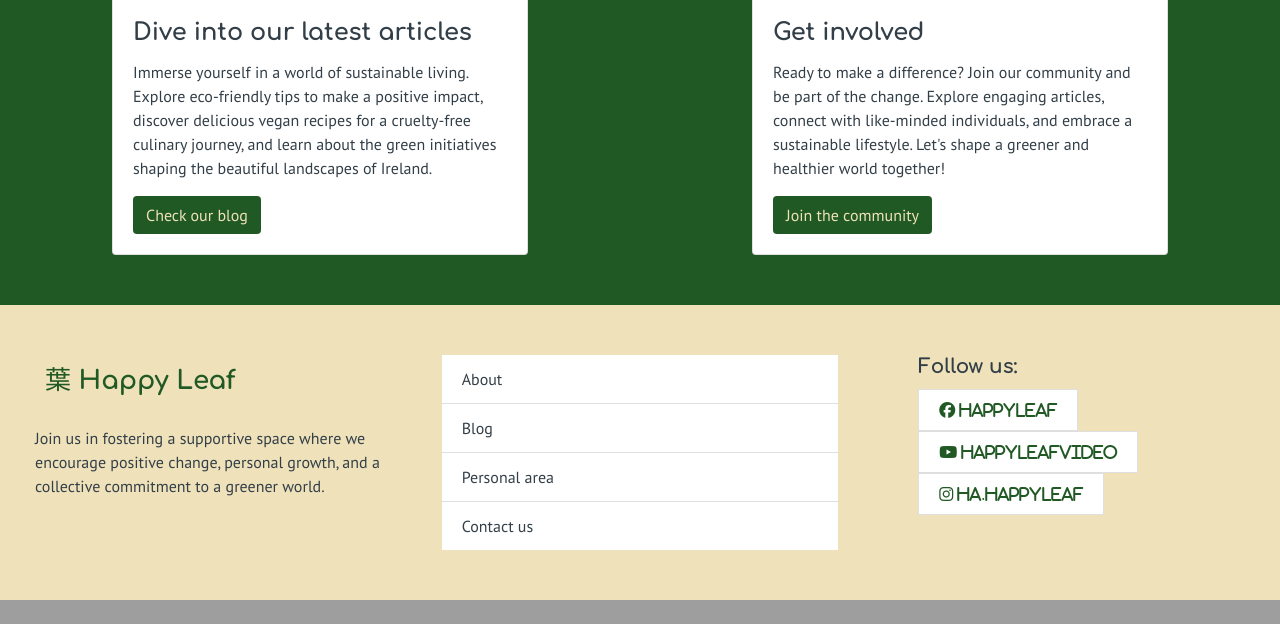
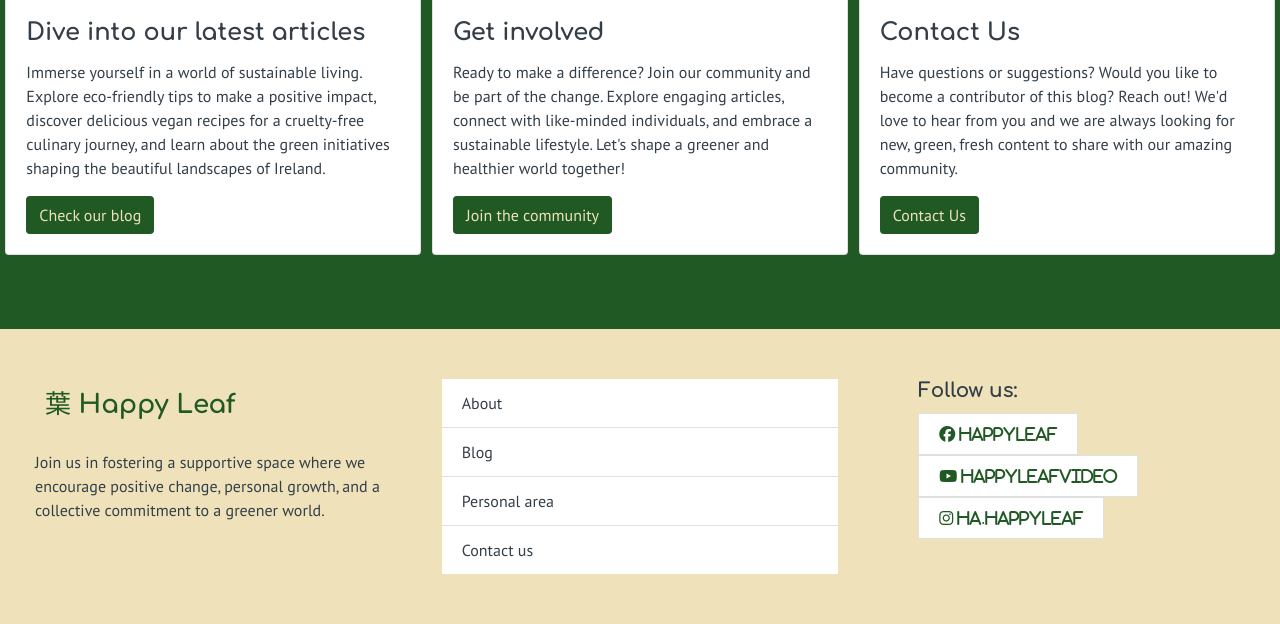
Before and after one commit to MidoriSusanna/Happy-Leaf, a Django app: page /index/ in a window 1280 px wide. Shown: the part 2076-2700 px from the top of the page. Before the commit the page ends 2676 px from the top, so only its background shows below. Run offline with Django 3.2, Linux system fonts and the light colour scheme; some libraries are stand-ins or nearby versions.

Commit message:
Fix and style the about and preview section of the index.html

```diff
--- a/static/css/style.css
+++ b/static/css/style.css
@@ -77,7 +77,9 @@ hr {
     border-radius: 10px;
 }
 #about-text {
-     background-color: #D79922;
+    background-image: url('https://res.cloudinary.com/dmncxwmip/image/upload/v1707554412/happy-leaf-website/background-about-section_nhklao.jpg');
+    background-size: cover;
+    background-position: center;
 }
 #about-text h1{
     color:#333F48 !important;
--- a/templates/index.html
+++ b/templates/index.html
@@ -77,9 +77,10 @@
             </div>
          </div>
       </div>
-      <!---Check our blog and Join our Community Preview section -->
+<!--- Check our blog, Join our Community, and Contact Us Preview section -->
 <div class="row" id="preview-section">
-         <div class="col-6 d-flex flex-column align-items-center">
+   <!-- Check our blog card -->
+   <div class="col-md-4 d-flex flex-column align-items-center mb-4">
       <div class="card" style="width: 26rem;">
          <img src="https://res.cloudinary.com/dmncxwmip/image/upload/v1704277939/happy-leaf-website/divearticles_b7z8oh.jpg" class="card-img-top" alt="Irish landscape, green hills.">
          <div class="card-body">
@@ -89,7 +90,8 @@
          </div>
       </div>
    </div>
-         <div class="col-6 d-flex flex-column align-items-center">
+   <!-- Join our Community card -->
+   <div class="col-md-4 d-flex flex-column align-items-center mb-4">
       <div class="card" style="width: 26rem;">
          <img src="https://res.cloudinary.com/dmncxwmip/image/upload/v1704277942/happy-leaf-website/joincommunity_sloxp1.jpg" class="card-img-top" alt="Group of people sitting on the ground in a green park.">
          <div class="card-body">
@@ -99,6 +101,17 @@
          </div>
       </div>
    </div>
+   <!-- Contact Us card -->
+   <div class="col-md-4 d-flex flex-column align-items-center mb-4">
+      <div class="card" style="width: 26rem;">
+         <img src="https://res.cloudinary.com/dmncxwmip/image/upload/v1707555591/happy-leaf-website/contact-us-preview_ljqqjr.jpg" class="card-img-top" alt="Group of people laughing together">
+         <div class="card-body">
+            <h5 class="card-title">Contact Us</h5>
+            <p class="card-text">Have questions or suggestions? Would you like to become a contributor of this blog? Reach out! We'd love to hear from you and we are always looking for new, green, fresh content to share with our amazing community.</p>
+            <a href="{% url 'contact_urls' %}" class="btn">Contact Us</a>
+         </div>
+      </div>
+   </div>
 </div>
    </div>
 </main>
```
Lines whose indentation alone changed are shown as unchanged.
